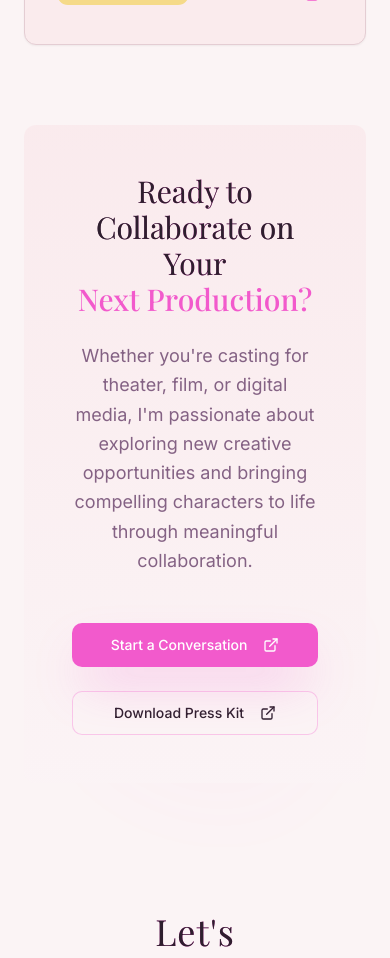
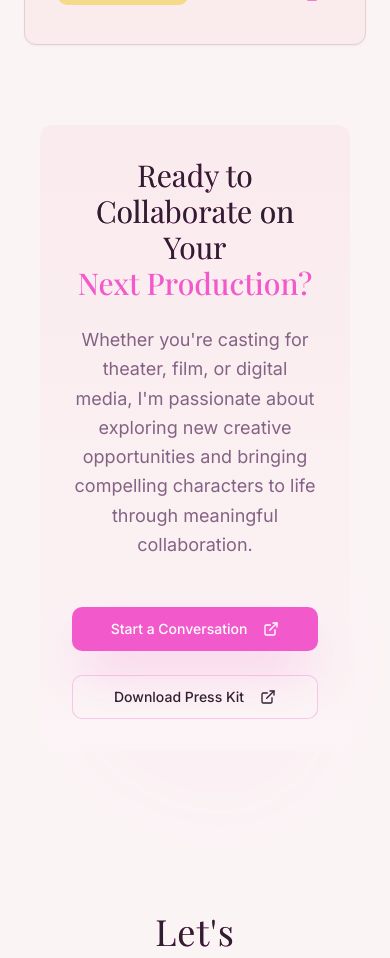
Before and after one commit to rspam7802-blip/actor-digital-spotlight, a React (Vite) app: page / in a window 390 px wide. Shown: the part 10680-11638 px from the top of the page. Built offline with nearby package versions, Linux system fonts and the light colour scheme.

Commit message:
Fix incomplete visibility

```diff
--- a/src/components/CinematicPortfolio.tsx
+++ b/src/components/CinematicPortfolio.tsx
@@ -226,8 +226,8 @@ const CinematicPortfolio = () => {
 
 
         {/* Call to Action */}
-        <div className={`text-center bg-gradient-subtle rounded-lg p-12 hover:shadow-dramatic transition-all duration-700 hover:scale-[1.02] ${
-          isVisible('portfolio-section') ? 'animate-bounceIn' : 'opacity-0 scale-75'
+        <div className={`text-center bg-gradient-subtle rounded-lg p-8 md:p-12 mx-4 mb-8 hover:shadow-dramatic transition-all duration-700 hover:scale-[1.01] ${
+          isVisible('portfolio-section') ? 'animate-bounceIn' : 'opacity-0 scale-95'
         }`} style={{ animationDelay: '1200ms' }}>
           <div className="max-w-3xl mx-auto space-y-6">
             <h3 className="text-3xl font-cinematic text-foreground animate-text-shimmer bg-gradient-to-r from-foreground via-primary to-foreground bg-300% bg-clip-text">
```
